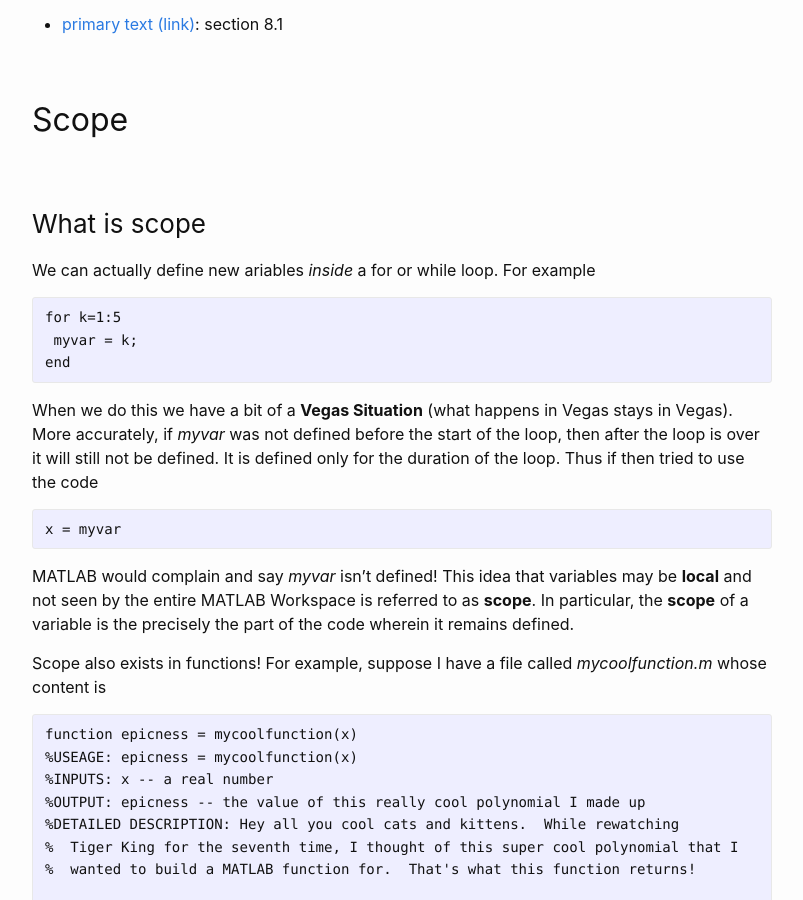
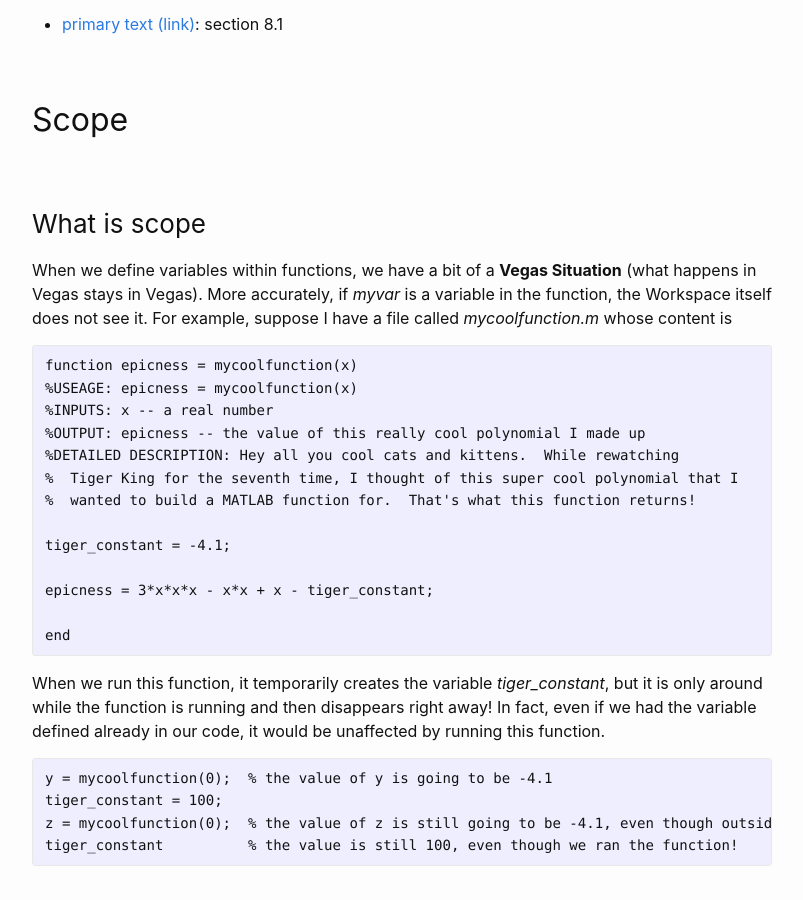
Before and after one commit to wcasper/math107spring2021, a Jekyll site: the page built from _posts/2021-02-22-Week-5-Lecture-8.md, in a window 1280 px wide and 900 px high, scrolled down 536 px. Shown: the whole window, without its empty margins (238-1041 px from the left). Built offline with Jekyll 4.4.1, drawn with Linux system fonts in a browser that asks for light colours.

Commit message:
removed scope in loops

````diff
--- a/_posts/2021-02-22-Week-5-Lecture-8.md
+++ b/_posts/2021-02-22-Week-5-Lecture-8.md
@@ -18,23 +18,7 @@ Notes and highlights from lecture
 
 ### What is scope
 
-We can actually define new ariables *inside* a for or while loop.  For example
-
-```Matlab
-for k=1:5
- myvar = k;
-end
-```
-
-When we do this we have a bit of a **Vegas Situation** (what happens in Vegas stays in Vegas).  More accurately, if *myvar* was not defined before the start of the loop, then after the loop is over it will still not be defined.  It is defined only for the duration of the loop.  Thus if then tried to use the code
-
-```Matlab
-x = myvar
-```
-
-MATLAB would complain and say *myvar* isn't defined!  This idea that variables may be **local** and not seen by the entire MATLAB Workspace is referred to as **scope**.  In particular, the **scope** of a variable is the precisely the part of the code wherein it remains defined.
-
-Scope also exists in functions!  For example, suppose I have a file called *mycoolfunction.m* whose content is
+When we define variables within functions, we have a bit of a **Vegas Situation** (what happens in Vegas stays in Vegas).  More accurately, if *myvar* is a variable in the function, the Workspace itself does not see it.  For example, suppose I have a file called *mycoolfunction.m* whose content is
 
 ```Matlab
 function epicness = mycoolfunction(x)
````
